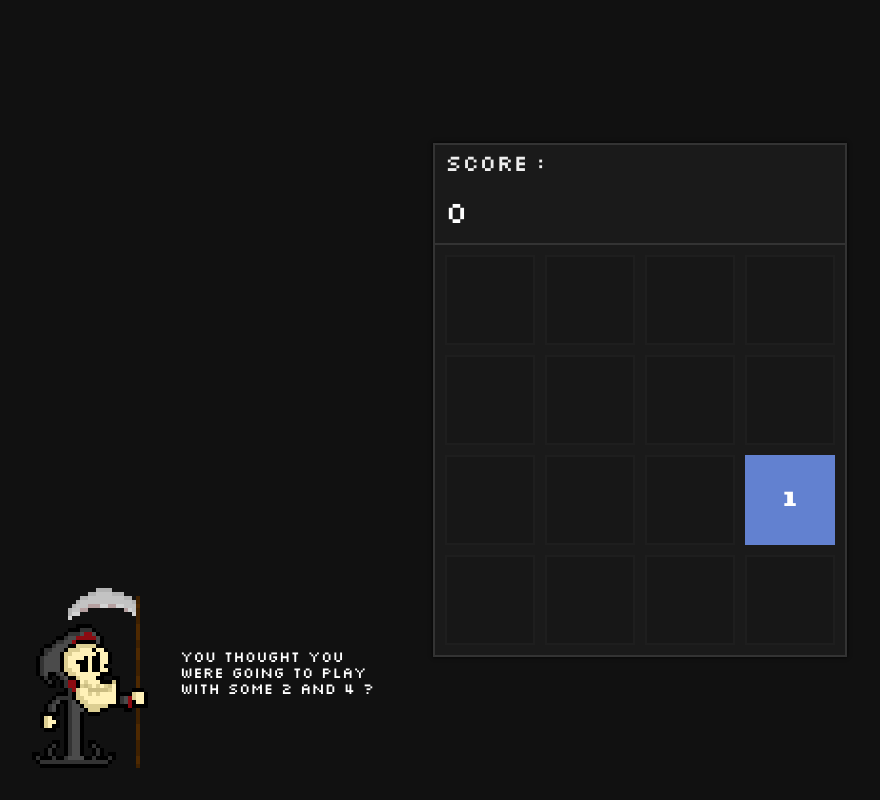
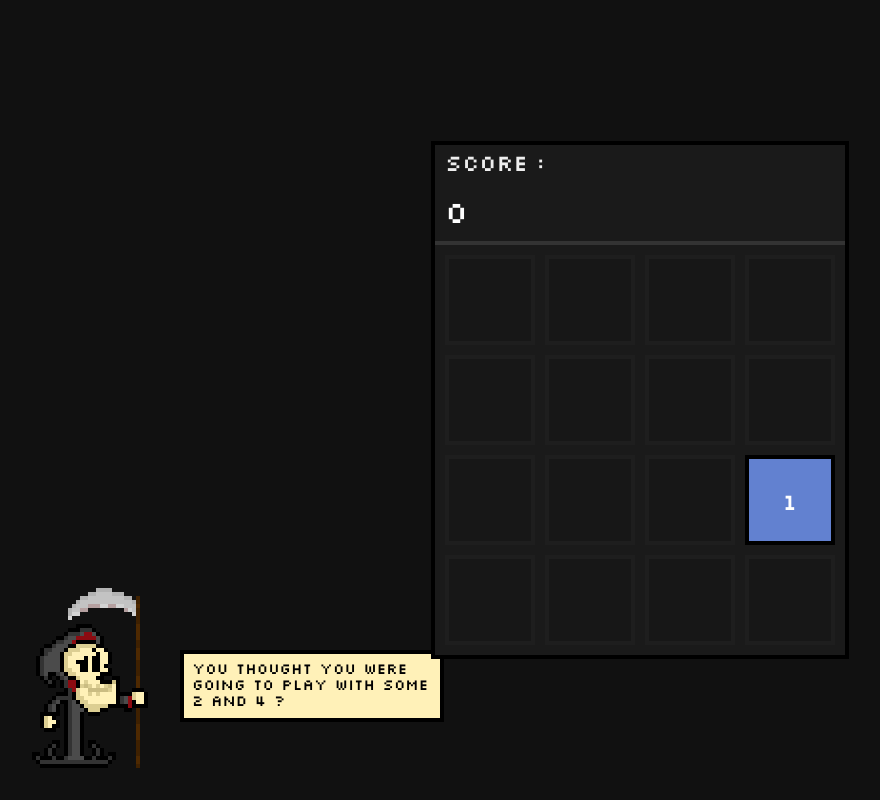
Before and after one commit to Kamipown/Hardcore2048, a plain HTML site: page index.html in a window 1280 px wide. Shown: the whole page, without its empty margins (0-880 px from the left). Drawn offline with Linux system fonts and the light colour scheme.

Commit message:
Reaper talks

```diff
--- a/styles/style.css
+++ b/styles/style.css
@@ -1,6 +1,5 @@
 @font-face { font-family: "slkscr"; src: url("../fnt/slkscr.ttf");}
 @font-face { font-family: "slkscrb"; src: url("../fnt/slkscrb.ttf");}
-/*@import url("https://fonts.googleapis.com/css?family=Roboto:400");*/
 
 html { height: 100%;}
 body { height: 100%; margin: 0px; background-color: #111; font-size: 0px; font-family: "slkscr";}
@@ -9,14 +8,14 @@ h1, h2, h3, h4, h5, h6 { margin: 0px; font-weight: normal;}
 p { margin: 0px;}
 ul { padding: 0px;}
 
-#main { display: block; position: relative; z-index: 1; top: 50%; left: 50%; transform: translate(-50%, -50%); width: 410px; height: 510px; border: 2px solid #333; background-color: #1a1a1a; box-shadow: 0px 0px 4px #000; overflow: hidden;}
-	#main > .menu_section { display: block; box-sizing: border-box; height: 100px; border-bottom: 2px solid #333;}
+#main { display: block; position: relative; z-index: 1; top: 50%; left: 50%; transform: translate(-50%, -50%); width: 410px; height: 510px; border: 4px solid #000; background-color: #1a1a1a; overflow: hidden;}
+	#main > .menu_section { display: block; box-sizing: border-box; height: 100px; border-bottom: 4px solid #333;}
 		#main > .menu_section > .score_div { display: inline-block; box-sizing: border-box; height: 100%; padding: 0px 10px;}
 			#main > .menu_section > .score_div > h2 { height: 40px; line-height: 40px; font-size: 24px; color: #eee;}
 			#main > .menu_section > .score_div > p { height: 60px; line-height: 60px; font-size: 32px; color: #fff;}
 	#main > .game_section { display: block; box-sizing: border-box; position: relative; width: 410px; height: 410px; padding: 5px;}
-		#main > .game_section > .bg_cell { display: inline-block; vertical-align: top; box-sizing: border-box; width: 90px; height: 90px; margin: 5px; border: 2px solid #1e1e1e; background-color: #171717;}
-		#main > .game_section > .block { display: block; box-sizing: border-box; position: absolute; width: 90px; height: 90px; line-height: 90px; text-align: center; font-size: 24px; font-family: "slkscrb"; color: #fff;}
+		#main > .game_section > .bg_cell { display: inline-block; vertical-align: top; box-sizing: border-box; width: 90px; height: 90px; margin: 5px; border: 4px solid #1e1e1e; background-color: #171717;}
+		#main > .game_section > .block { display: block; box-sizing: border-box; position: absolute; width: 90px; height: 90px; line-height: 90px; border: 4px solid #000; text-align: center; font-size: 24px; font-family: "slkscr"; color: #fff;}
 		#main > .game_section > .poison { background-image: url("../img/poison.png"); background-size: 100% 100%;}
 		#main > .game_section > .wall_01 { background-color: #777; background-image: url("../img/wall_01.svg"); background-size: 100% 100%;}
 		#main > .game_section > .wall_02 { background-color: #777; background-image: url("../img/wall_02.svg"); background-size: 100% 100%;}
@@ -24,7 +23,7 @@ ul { padding: 0px;}
 		#main > .game_section > .skull { background-image: url("../img/skull.png"); background-size: 100% 100%;}
 
 #reaper { display: block; position: fixed; bottom: 32px; left: 32px; vertical-align: top; width: 128px; height: 200px; background-image: url("../img/reaper.gif"); transition: all 250ms ease;}
-#reaper_text { display: block; position: fixed; top: calc(100% - 150px); left: 180px; width: 200px; font-size: 16px; color: #fff;}
+#reaper_text { display: block; position: fixed; top: calc(100% - 150px); left: 180px; width: 240px; padding: 8px; border: 4px solid #000; background-color: #fff1b8; font-size: 16px; font-family: "slkscrb" color: #000;}
 
 .shake { animation: shake 250ms;}
 
```
